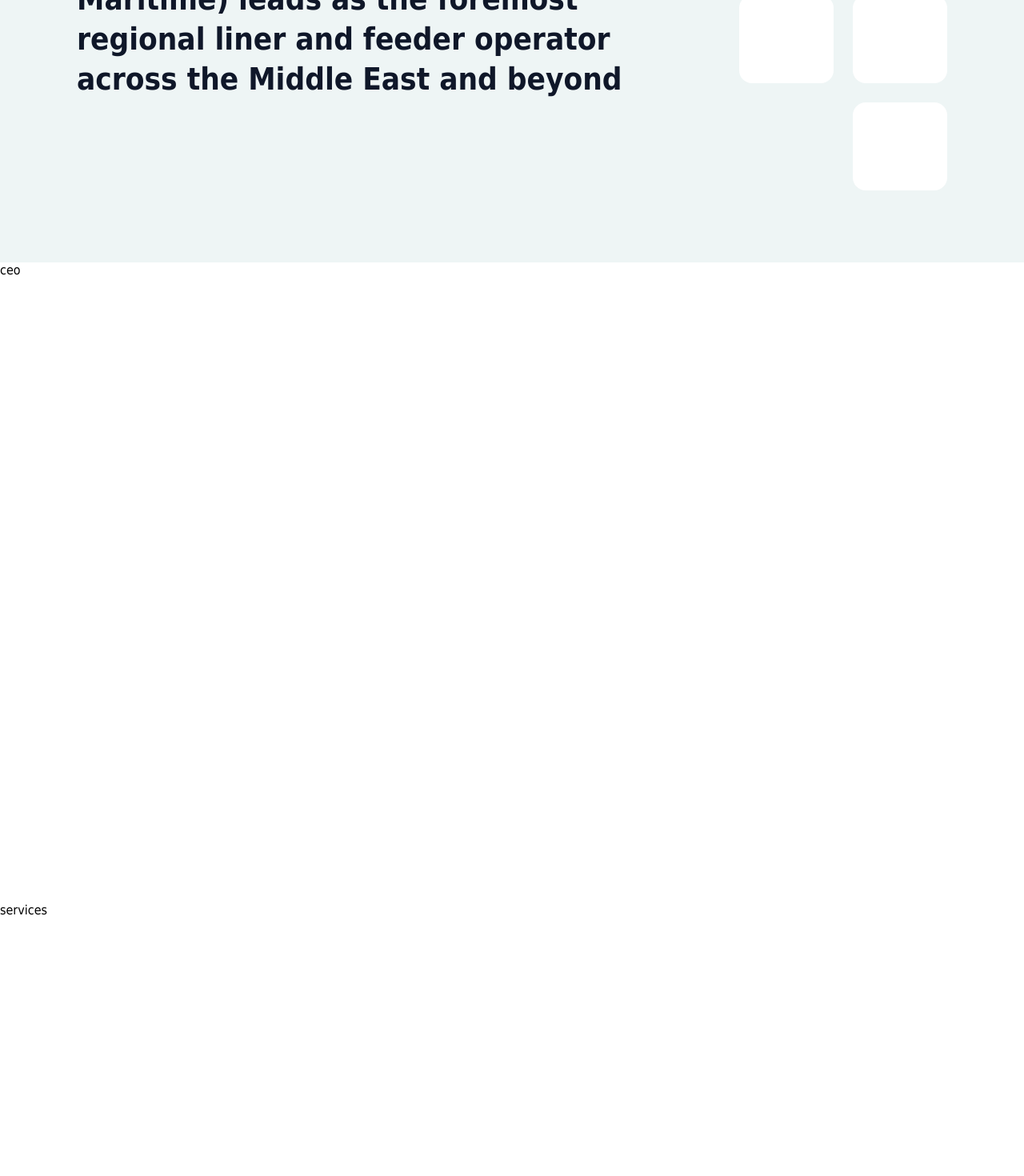
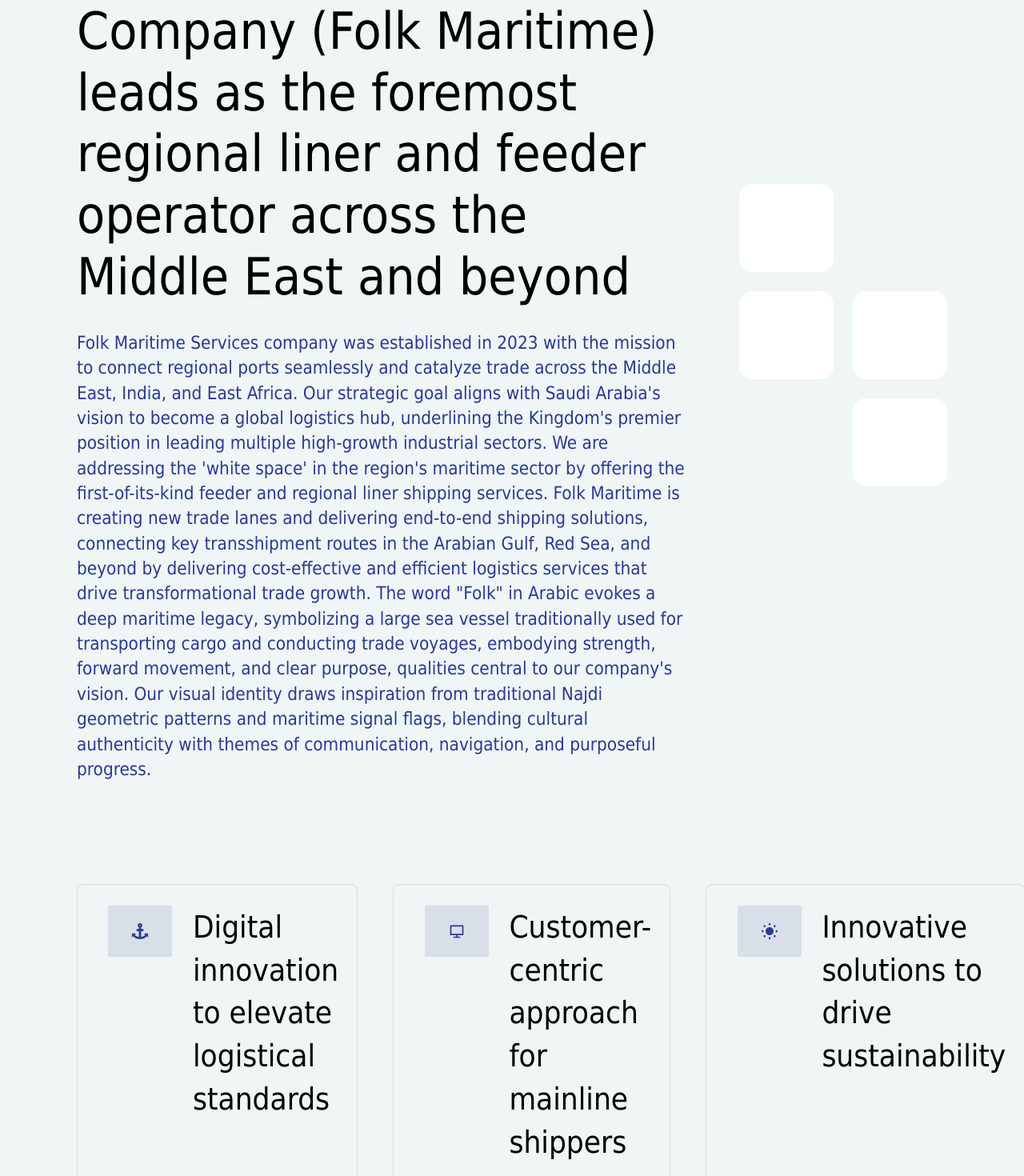
Before and after one commit to mohamedelhadad-22/BLUE-LINE-Website, a Vue app: page / in a window 1280 px wide. Shown: the part 1330-2800 px from the top of the page at 80% size. Built offline with nearby package versions, Linux system fonts and the light colour scheme.

Commit message:
-- add about box's -- add about styles -- add asaide new style

```diff
--- /dev/null
+++ b/src/assets/anchor.vue
@@ -0,0 +1,13 @@
+<template>
+  <svg
+    xmlns="http://www.w3.org/2000/svg"
+    width="512"
+    height="512"
+    viewBox="0 0 1792 1792"
+  >
+    <path
+      fill="#000000"
+      d="M960 256q0-26-19-45t-45-19t-45 19t-19 45t19 45t45 19t45-19t19-45zm832 928v352q0 22-20 30q-8 2-12 2q-12 0-23-9l-93-93q-119 143-318.5 226.5T896 1776t-429.5-83.5T148 1466l-93 93q-9 9-23 9q-4 0-12-2q-20-8-20-30v-352q0-14 9-23t23-9h352q22 0 30 20q8 19-7 35l-100 100q67 91 189.5 153.5T768 1543V896H576q-26 0-45-19t-19-45V704q0-26 19-45t45-19h192V477q-58-34-93-92.5T640 256q0-106 75-181T896 0t181 75t75 181q0 70-35 128.5t-93 92.5v163h192q26 0 45 19t19 45v128q0 26-19 45t-45 19h-192v647q149-20 271.5-82.5T1485 1307l-100-100q-15-16-7-35q8-20 30-20h352q14 0 23 9t9 23z"
+    />
+  </svg>
+</template>
--- /dev/null
+++ b/src/assets/computer-line.vue
@@ -0,0 +1,13 @@
+<template>
+  <svg
+    xmlns="http://www.w3.org/2000/svg"
+    width="512"
+    height="512"
+    viewBox="0 0 24 24"
+  >
+    <path
+      fill="#"
+      d="M4 16h16V5H4v11Zm9 2v2h4v2H7v-2h4v-2H2.992A.998.998 0 0 1 2 16.992V4.008C2 3.451 2.455 3 2.992 3h18.016c.548 0 .992.449.992 1.007v12.985c0 .557-.455 1.008-.992 1.008H13Z"
+    />
+  </svg>
+</template>
--- /dev/null
+++ b/src/assets/sun.vue
@@ -0,0 +1,13 @@
+<template>
+  <svg
+    xmlns="http://www.w3.org/2000/svg"
+    width="512"
+    height="512"
+    viewBox="0 0 8 8"
+  >
+    <path
+      fill="#"
+      d="M4 0c-.28 0-.5.22-.5.5s.22.5.5.5s.5-.22.5-.5S4.28 0 4 0zM1.5 1c-.28 0-.5.22-.5.5s.22.5.5.5s.5-.22.5-.5s-.22-.5-.5-.5zm5 0c-.28 0-.5.22-.5.5s.22.5.5.5s.5-.22.5-.5s-.22-.5-.5-.5zM4 2c-1.1 0-2 .9-2 2s.9 2 2 2s2-.9 2-2s-.9-2-2-2zM.5 3.5c-.28 0-.5.22-.5.5s.22.5.5.5s.5-.22.5-.5s-.22-.5-.5-.5zm7 0c-.28 0-.5.22-.5.5s.22.5.5.5s.5-.22.5-.5s-.22-.5-.5-.5zM1.5 6c-.28 0-.5.22-.5.5s.22.5.5.5s.5-.22.5-.5s-.22-.5-.5-.5zm5 0c-.28 0-.5.22-.5.5s.22.5.5.5s.5-.22.5-.5s-.22-.5-.5-.5zM4 7c-.28 0-.5.22-.5.5s.22.5.5.5s.5-.22.5-.5S4.28 7 4 7z"
+    />
+  </svg>
+</template>
--- a/src/components/Home/About.vue
+++ b/src/components/Home/About.vue
@@ -1,5 +1,8 @@
 <script lang="ts">
-import { defineComponent } from "vue";
+import { defineComponent, shallowRef } from "vue";
+import anchor from "@/assets/anchor.vue";
+import computerLine from "@/assets/computer-line.vue";
+import sunIcon from "@/assets/sun.vue";
 
 type ComposerLocale = {
   value: string;
@@ -27,14 +30,32 @@
       return this.isArabic ? "ar" : "en";
     },
   },
+  data() {
+    return {
+      aboutUs__boxes: [
+        {
+          icon: shallowRef(anchor),
+          text: "Digitalinnovation",
+          id: 1,
+        },
+        {
+          icon: shallowRef(computerLine),
+          text: "Customer-centric",
+          id: 1,
+        },
+        {
+          icon: shallowRef(sunIcon),
+          text: "Innovativesolutions",
+          id: 1,
+        },
+      ],
+    };
+  },
 });
 </script>
 
 <template>
-  <section
-    id="about"
-    class="about-section"
-  >
+  <section id="about" class="about-section">
     <div class="about-shell">
       <div class="about-content">
         <div class="about-tag">
@@ -48,13 +69,32 @@
           <span class="about-label">{{ $t("aboutSection.tag") }}</span>
         </div>
 
-        <p class="about-heading">
+        <h1 class="about-heading">
           {{ $t("aboutSection.headline") }}
+        </h1>
+        <p class="about-description">
+          {{ $t("aboutSection.headDescription") }}
         </p>
       </div>
 
       <div class="about-pattern" aria-hidden="true">
         <div class="pattern-block" v-for="n in 6" :key="n"></div>
+      </div>
+    </div>
+    <div class="aboutUs__boxes">
+      <div class="aboutUs__items">
+        <div
+          class="aboutUs__item"
+          v-for="boxe in aboutUs__boxes"
+          :key="boxe.id"
+        >
+          <div class="aboutUs__itemIcon">
+            <component :is="boxe.icon"></component>
+          </div>
+          <p class="aboutUs__itemText">
+            {{ $t(`aboutSection.${boxe.text}`) }}
+          </p>
+        </div>
       </div>
     </div>
   </section>
@@ -65,7 +105,7 @@
   position: relative;
   width: 100%;
   padding: clamp(3rem, 7vw, 6rem) clamp(1.5rem, 8vw, 6rem);
-  background: #eef5f5;
+  background: #eff6f5;
   overflow: hidden;
 }
 
@@ -115,12 +155,9 @@
 }
 
 .about-heading {
-  margin: 0;
-  font-size: clamp(1.9rem, 3vw, 2.75rem);
-  line-height: 1.3;
-  font-weight: 600;
-  color: #0f1729;
-  max-width: 32ch;
+  font-size: clamp(4rem, 3.6129032258vw, 5.6rem);
+  line-height: 1.2;
+  font-weight: 300;
 }
 
 .about-pattern {
@@ -149,7 +186,51 @@
 .about-section[dir="rtl"] .about-content {
   text-align: right;
 }
+.about-description {
+  flex: 1;
+  line-height: 1.4;
+  font-size: 1.4rem;
+  color: var(--color-secondary);
+}
 
+.aboutUs__boxes {
+  margin-top: 8rem;
+}
+.aboutUs__items {
+  display: flex;
+  flex-direction: row;
+  gap: 2.8rem;
+  justify-content: space-between;
+  width: 100%;
+}
+.aboutUs__item {
+  display: flex;
+  position: relative;
+  flex: 1 0 30%;
+  gap: 1.6rem;
+  border: 1px solid #dadada;
+  border-radius: 8px;
+  padding: 1.6rem 2.4rem;
+  line-height: 1.4;
+  font-size: 2.4rem;
+}
+.aboutUs__itemIcon {
+  display: flex;
+  flex: 0 0 5rem;
+  align-items: center;
+  justify-content: center;
+  background-color: #2b39901e;
+  width: 4rem;
+  height: 4rem;
+  border-radius: 2px;
+}
+.aboutUs__itemIcon svg {
+  width: 20px;
+  height: 20px;
+}
+.aboutUs__itemText {
+    flex: 1 0 70%;
+}
 @media (max-width: 960px) {
   .about-shell {
     grid-template-columns: 1fr;
@@ -177,3 +258,8 @@
   }
 }
 </style>
+<style>
+.aboutUs__itemIcon svg path {
+  fill: var(--color-secondary);
+}
+</style>
--- a/src/locales/ar.json
+++ b/src/locales/ar.json
@@ -34,6 +34,9 @@
     "aboutSection": {
         "tag": "من نحن",
         "headline": "فُلك البحرية، الشركة السعودية الأولى في مجال خدمات سفن الروافد والخطوط الملاحية الإقليمية المنتظمة، تشق طريقها نحو الريادة الإقليمية والعالمية.",
-        "headDescription": "تأسست شركة فلك للخدمات البحرية في عام 2023 بهدف ربط الموانئ الإقليمية بسلاسة وتسريع حركة التجارة عبر الشرق الأوسط والهند وشرق أفريقيا. وتتوافق أهدافنا الاستراتيجية مع رؤية المملكة العربية السعودية للتحول إلى مركز لوجستي عالمي، مما يؤكد مكانة المملكة الريادية في قيادة قطاعات صناعية عديدة عالية النمو. ونعمل على سد الفجوة القائمة في قطاع الخدمات البحرية بالمنطقة من خلال تقديم خدمات تغذية وخطوط ملاحية إقليمية منتظمة هي الأولى من نوعها.\n\nتعمل فلك البحرية على إنشاء مسارات تجارية جديدة وتقديم حلول شحن متكاملة تربط أهم مسارات إعادة الشحن في الخليج العربي والبحر الأحمر وما بعدهما، عبر توفير خدمات لوجستية فعّالة وذات جدوى اقتصادية تدفع نحو نمو تجاري تحولي.\n\nوتستحضر كلمة \"فلك\" في العربية إرثاً بحرياً عريقاً، إذ ترمز إلى سفينة كبيرة كانت تُستخدم تقليدياً لنقل البضائع وإجراء الرحلات التجارية، بما يجسد القوة والحركة إلى الأمام والغاية الواضحة، وهي قيم محورية في رؤية شركتنا. وتستمد هويتنا البصرية إلهامها من الأنماط النجدية التقليدية ورايات الإشارات البحرية، لتجمع بين الأصالة الثقافية وموضوعات الاتصال والملاحة والتقدم الهادف."
+        "headDescription": "تأسست شركة فلك للخدمات البحرية في عام 2023 بهدف ربط الموانئ الإقليمية بسلاسة وتسريع حركة التجارة عبر الشرق الأوسط والهند وشرق أفريقيا. وتتوافق أهدافنا الاستراتيجية مع رؤية المملكة العربية السعودية للتحول إلى مركز لوجستي عالمي، مما يؤكد مكانة المملكة الريادية في قيادة قطاعات صناعية عديدة عالية النمو. ونعمل على سد الفجوة القائمة في قطاع الخدمات البحرية بالمنطقة من خلال تقديم خدمات تغذية وخطوط ملاحية إقليمية منتظمة هي الأولى من نوعها.\n\nتعمل فلك البحرية على إنشاء مسارات تجارية جديدة وتقديم حلول شحن متكاملة تربط أهم مسارات إعادة الشحن في الخليج العربي والبحر الأحمر وما بعدهما، عبر توفير خدمات لوجستية فعّالة وذات جدوى اقتصادية تدفع نحو نمو تجاري تحولي.\n\nوتستحضر كلمة \"فلك\" في العربية إرثاً بحرياً عريقاً، إذ ترمز إلى سفينة كبيرة كانت تُستخدم تقليدياً لنقل البضائع وإجراء الرحلات التجارية، بما يجسد القوة والحركة إلى الأمام والغاية الواضحة، وهي قيم محورية في رؤية شركتنا. وتستمد هويتنا البصرية إلهامها من الأنماط النجدية التقليدية ورايات الإشارات البحرية، لتجمع بين الأصالة الثقافية وموضوعات الاتصال والملاحة والتقدم الهادف.",
+        "Customer-centric": "نعتمد نهجًا يتمركز حول العملاء واحتياجاتهم.",
+        "Digitalinnovation": "نمتثل بمبادرات الاستدامة.",
+        "Innovativesolutions": "نرتقي بالمعايير اللوجستية من خلال الابتكار الرقمي."
     }
 }
--- a/src/locales/en.json
+++ b/src/locales/en.json
@@ -34,6 +34,14 @@
     "aboutSection": {
         "tag": "About us",
         "headline": "Folk Maritime Services Company (Folk Maritime) leads as the foremost regional liner and feeder operator across the Middle East and beyond",
-        "headDescription": "Folk Maritime Services company was established in 2023 with the mission to connect regional ports seamlessly and catalyze trade across the Middle East, India, and East Africa. Our strategic goal aligns with Saudi Arabia's vision to become a global logistics hub, underlining the Kingdom's premier position in leading multiple high-growth industrial sectors. We are addressing the 'white space' in the region's maritime sector by offering the first-of-its-kind feeder and regional liner shipping services.\n\nFolk Maritime is creating new trade lanes and delivering end-to-end shipping solutions, connecting key transshipment routes in the Arabian Gulf, Red Sea, and beyond by delivering cost-effective and efficient logistics services that drive transformational trade growth.\n\nThe word \"Folk\" in Arabic evokes a deep maritime legacy, symbolizing a large sea vessel traditionally used for transporting cargo and conducting trade voyages, embodying strength, forward movement, and clear purpose, qualities central to our company's vision. Our visual identity draws inspiration from traditional Najdi geometric patterns and maritime signal flags, blending cultural authenticity with themes of communication, navigation, and purposeful progress."
+        "headDescription": "Folk Maritime Services company was established in 2023 with the mission to connect regional ports seamlessly and catalyze trade across the Middle East, India, and East Africa. Our strategic goal aligns with Saudi Arabia's vision to become a global logistics hub, underlining the Kingdom's premier position in leading multiple high-growth industrial sectors. We are addressing the 'white space' in the region's maritime sector by offering the first-of-its-kind feeder and regional liner shipping services.\n\nFolk Maritime is creating new trade lanes and delivering end-to-end shipping solutions, connecting key transshipment routes in the Arabian Gulf, Red Sea, and beyond by delivering cost-effective and efficient logistics services that drive transformational trade growth.\n\nThe word \"Folk\" in Arabic evokes a deep maritime legacy, symbolizing a large sea vessel traditionally used for transporting cargo and conducting trade voyages, embodying strength, forward movement, and clear purpose, qualities central to our company's vision. Our visual identity draws inspiration from traditional Najdi geometric patterns and maritime signal flags, blending cultural authenticity with themes of communication, navigation, and purposeful progress.",
+        "descOne": "Folk Maritime Services company, was established in 2023, with the mission to connect regional ports seamlessly, and catalyze trade across the Middle East, India, and East Africa.",
+        "descTow": "Our strategic goal is aligned with Saudi Arabia's vision to become a global logistics hub, underlining the Kingdom’s premier position in leading multiple high-growth industrial sectors.We are addressing the ‘white space’ in the region’s maritime sector by offering the first-of-its-kind feeder and regional liner shipping services.",
+        "descThree": "Folk Maritime is creating new trade lanes and delivering end-to-end shipping solutions, connecting key transshipment routes in the Arabian Gulf, Red Sea, and beyond, by delivering cost-effective and efficient logistics services that will drive transformational trade growth.",
+        "descFour": " in Arabic evokes a deep maritime legacy, symbolizing a large sea vessel traditionally used for transporting cargo and conducting trade voyages, embodying strength, forward movement, and clear purpose, qualities central to our company's vision. Our visual identity draws inspiration from traditional Najdi geometric patterns and maritime signal flags, blending cultural authenticity with themes of communication, navigation, and purposeful progress.",
+        "aboutStrong": "The word “Folk”",
+        "Customer-centric": "Customer-centric approach for mainline shippers",
+        "Digitalinnovation": "Digital innovation to elevate logistical standards",
+        "Innovativesolutions": "Innovative solutions to drive sustainability"
     }
 }
```
Also changed, not shown: src/assets/style.css (+104 -4 lines), src/components/Home/asideMenu.vue (+36 -33 lines).
